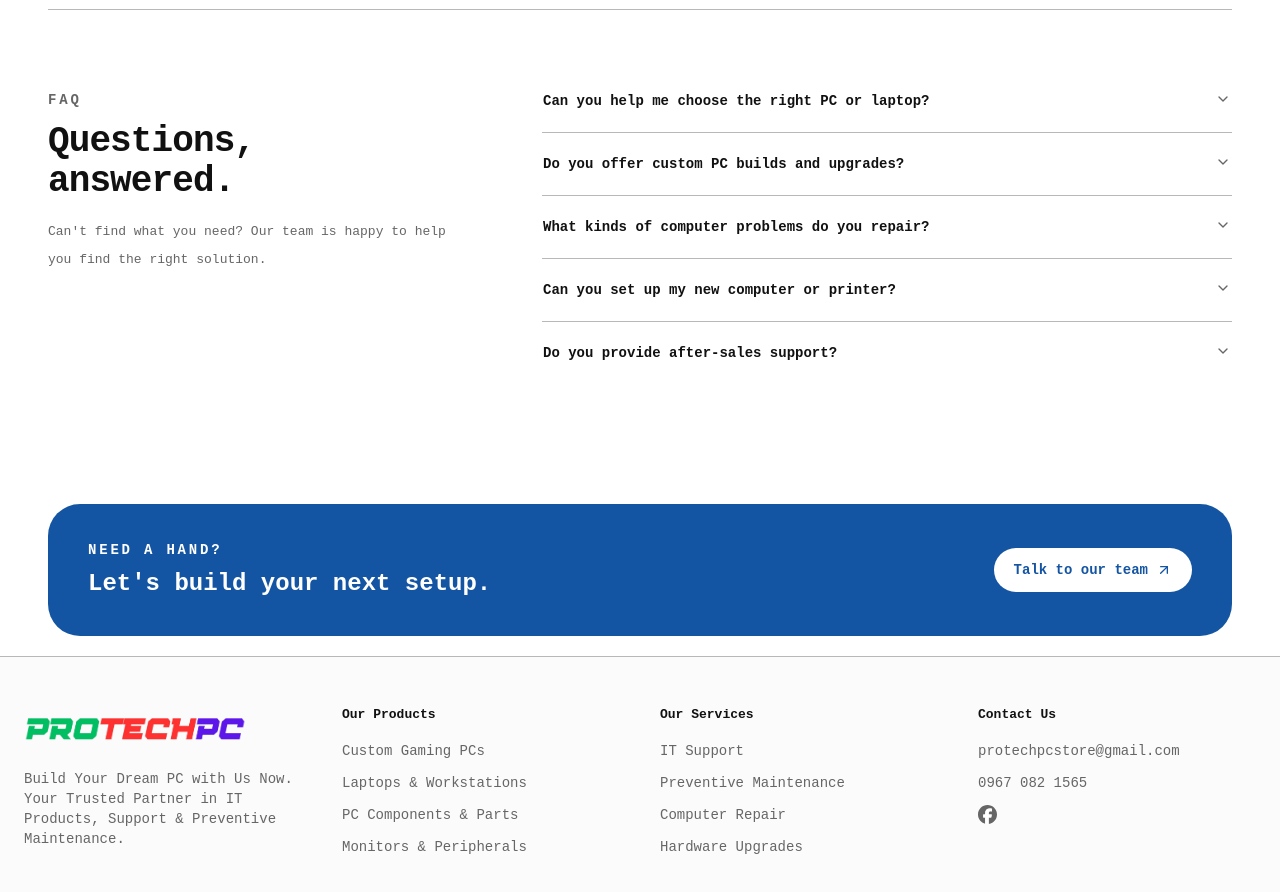
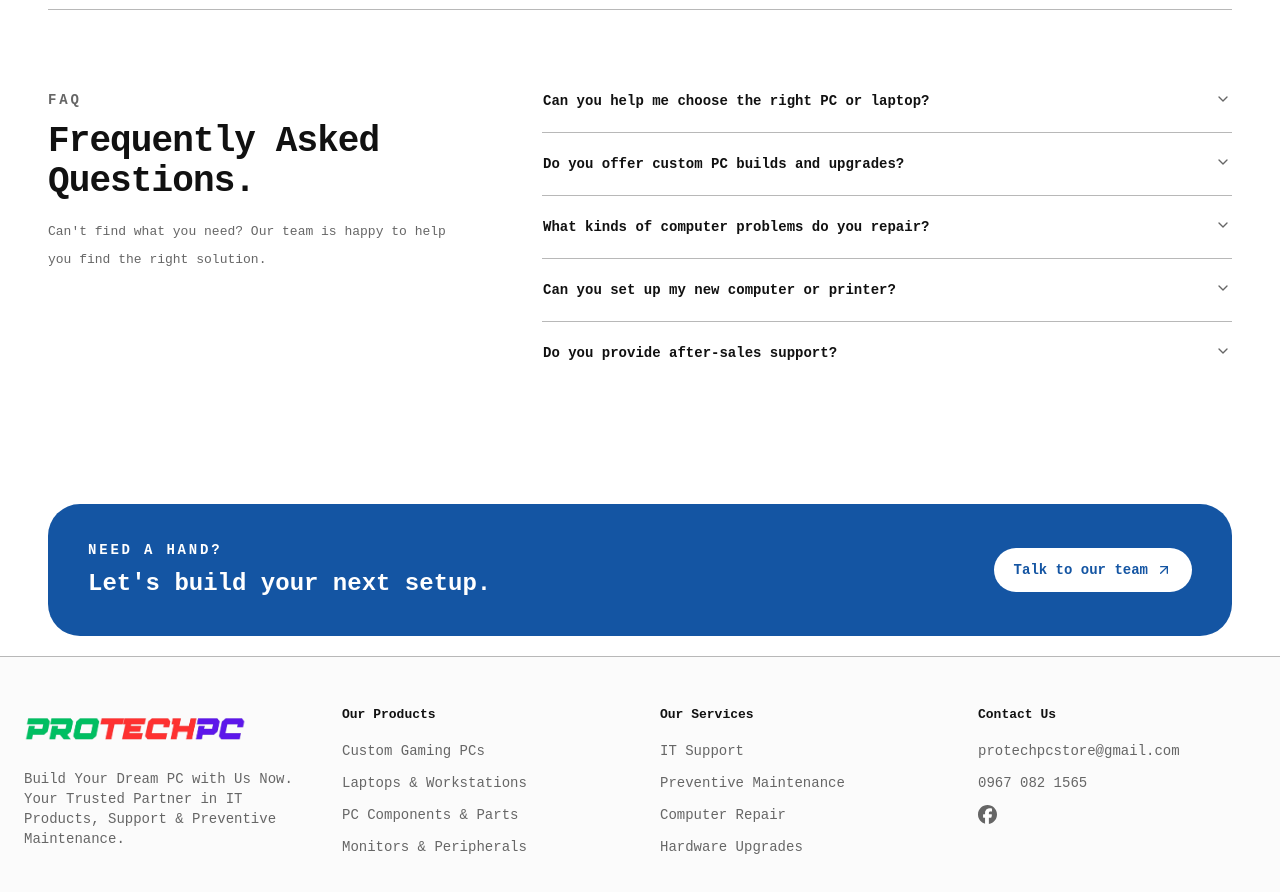
Before and after one commit to rastynkhen18/protechpc, a Next.js app: page / in a window 1280 px wide. Shown: the part 2480-3372 px from the top of the page. Built offline with nearby package versions, Linux system fonts and the light colour scheme.

Commit message:
fix: faq section

```diff
--- a/app/page.tsx
+++ b/app/page.tsx
@@ -394,7 +394,7 @@ export default function Home() {
                     id="faq-title"
                     className="mt-3 text-3xl font-semibold tracking-tight sm:text-4xl"
                   >
-                    Questions, answered.
+                    Frequently Asked Questions.
                   </h2>
                   <p className="mt-4 max-w-md leading-7 text-muted-foreground">
                     Can&apos;t find what you need? Our team is happy to help you find the right solution.
```
